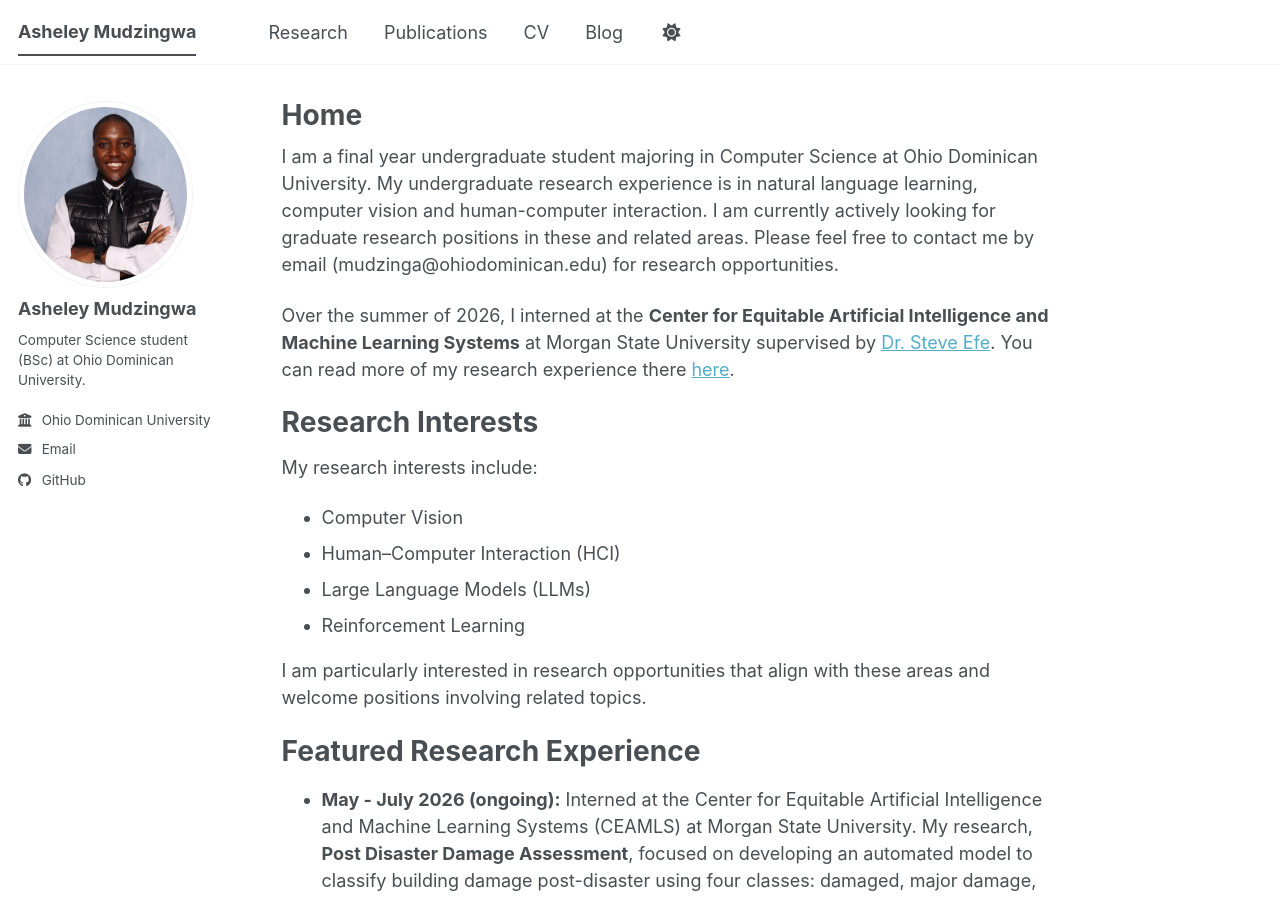
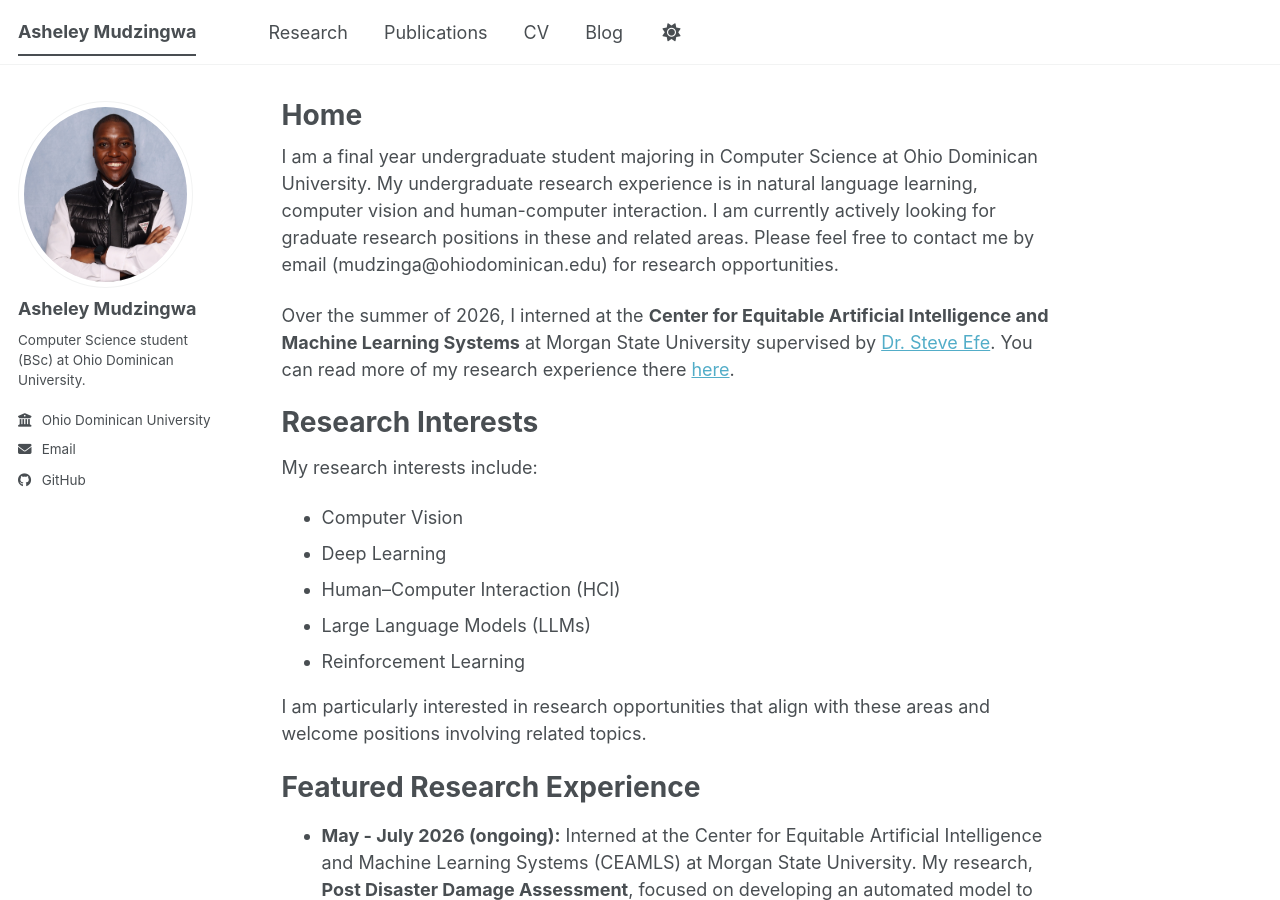
Before and after one commit to amudzingwa/amudzingwa.github.io, a Jekyll site: the page built from _pages/about.md, in a window 1280 px wide and 900 px high. Built offline with Jekyll 4.4.1, drawn with Linux system fonts in a browser that asks for light colours; a script bundle is joined from its source files by our own code; library files that are not in the unit come from our copies.

Commit message:
Update about.md

```diff
--- a/_pages/about.md
+++ b/_pages/about.md
@@ -16,6 +16,7 @@ Research Interests
 My research interests include:
 
 - Computer Vision
+- Deep Learning
 - Human–Computer Interaction (HCI)
 - Large Language Models (LLMs)
 - Reinforcement Learning
```
